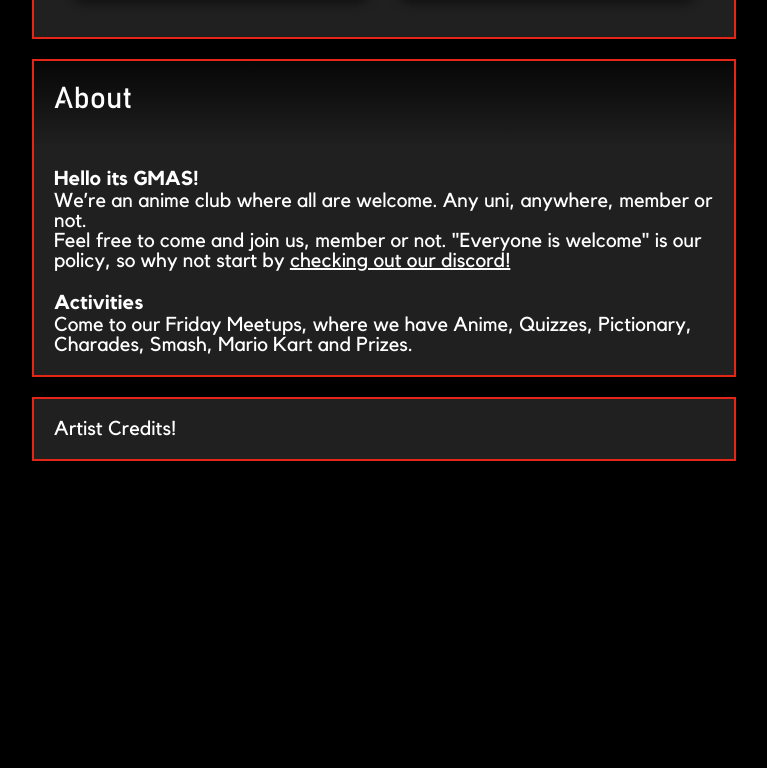
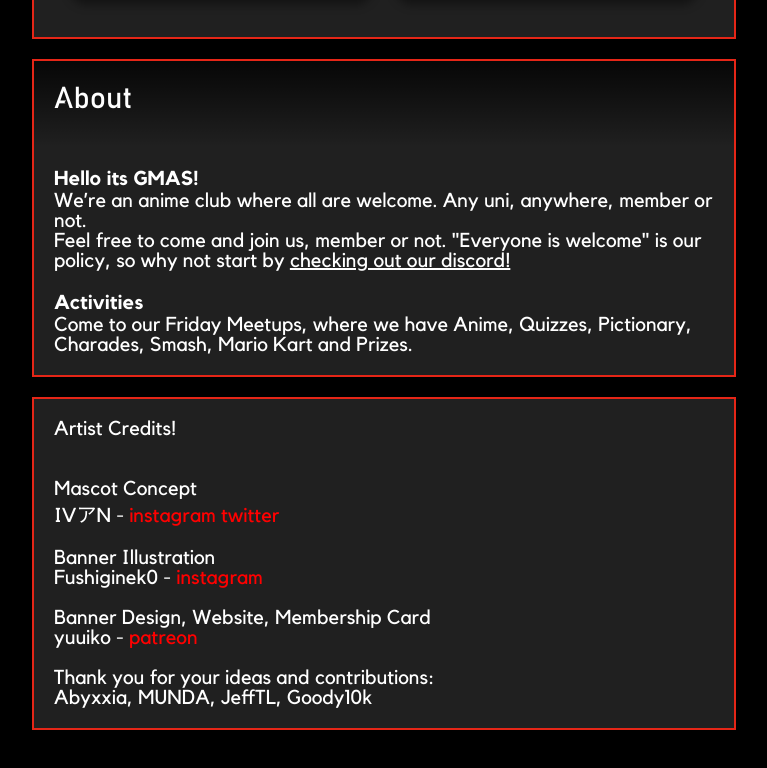
Before and after one commit to GMASRMIT/GMASRMIT.github.io, a plain HTML site: page index.html in a window 1280 px wide. Shown: the part 2050-2818 px from the top of the page, without its empty margins (256-1023 px from the left). Before the commit the page ends 2559 px from the top, so only its background shows below. Drawn offline with Linux system fonts and the light colour scheme.

Commit message:
redo credits

```diff
--- a/index.html
+++ b/index.html
@@ -213,8 +213,30 @@
 
 		<!-- ████ THANK YOU ██████████████████████████████████████████████████ -->
 
-		<div class="banner unlockheight clickablebanner" onclick="showwindow('popCredits')">
+		<div class="banner unlockheight">
 			<p style="padding: 20px 20px; margin: 0px;">Artist Credits!</p>
+
+			<div class="aboutcontent">
+				<p>
+					Mascot Concept<br>
+					IVアN - <a style="color: red;" href="https://www.instagram.com/ii10000_/" target="_blank">instagram</a> <a style="color: red;" href="https://twitter.com/ii10000_" target="_blank">twitter</a>
+				</p>
+
+				<p>
+					Banner Illustration<br>
+					Fushiginek0 - <a style="color: red;" href="https://instagram.com/fushiginek0?utm_medium=copy_link" target="_blank">instagram</a>
+				</p>
+
+				<p>
+					Banner Design, Website, Membership Card<br>
+					yuuiko - <a style="color: red;" href="https://www.patreon.com/posts/homepage-59737767" target="_blank">patreon</a>
+				</p>
+
+				<p>
+					Thank you for your ideas and contributions:<br>
+					Abyxxia, MUNDA, JeffTL, Goody10k
+				</p>
+			</div>
 		</div>
 
 
```
Also changed, not shown: join.html (+23 -1 lines).
